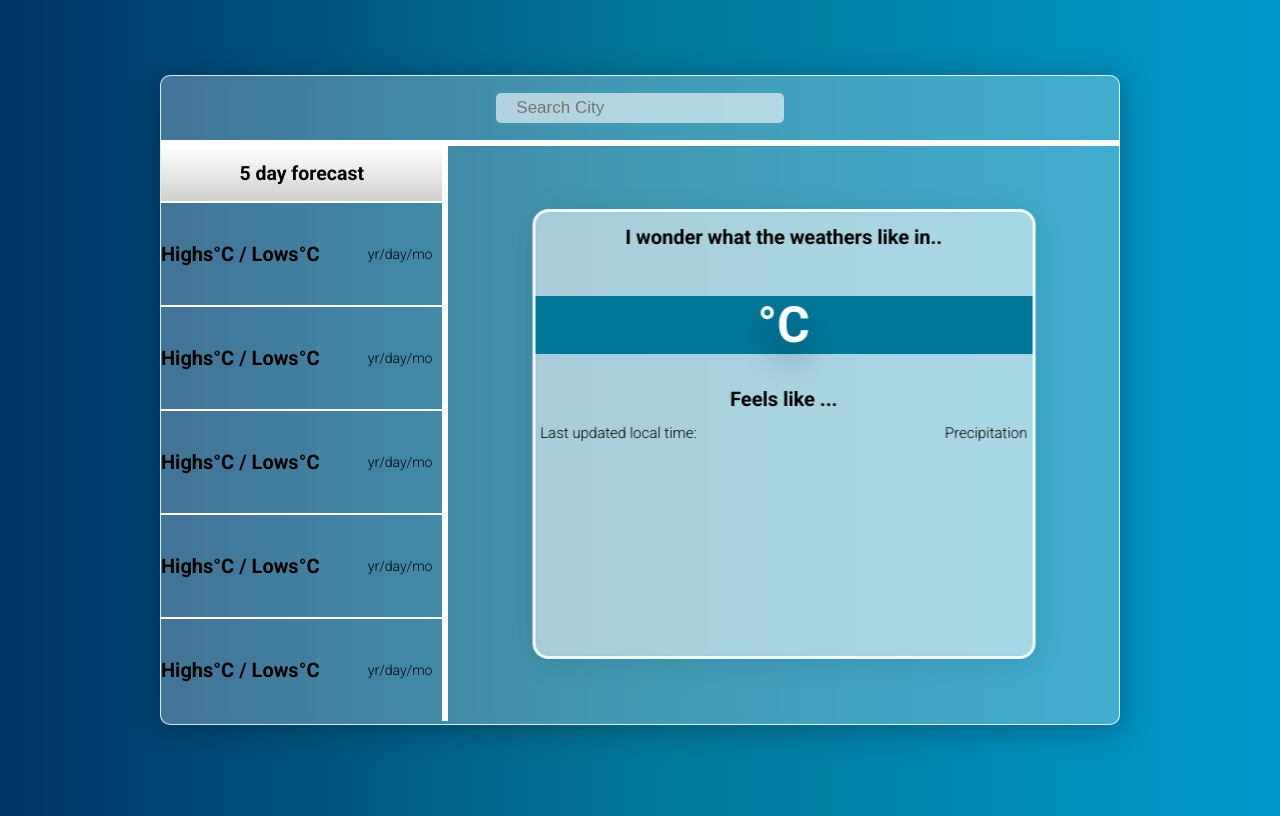
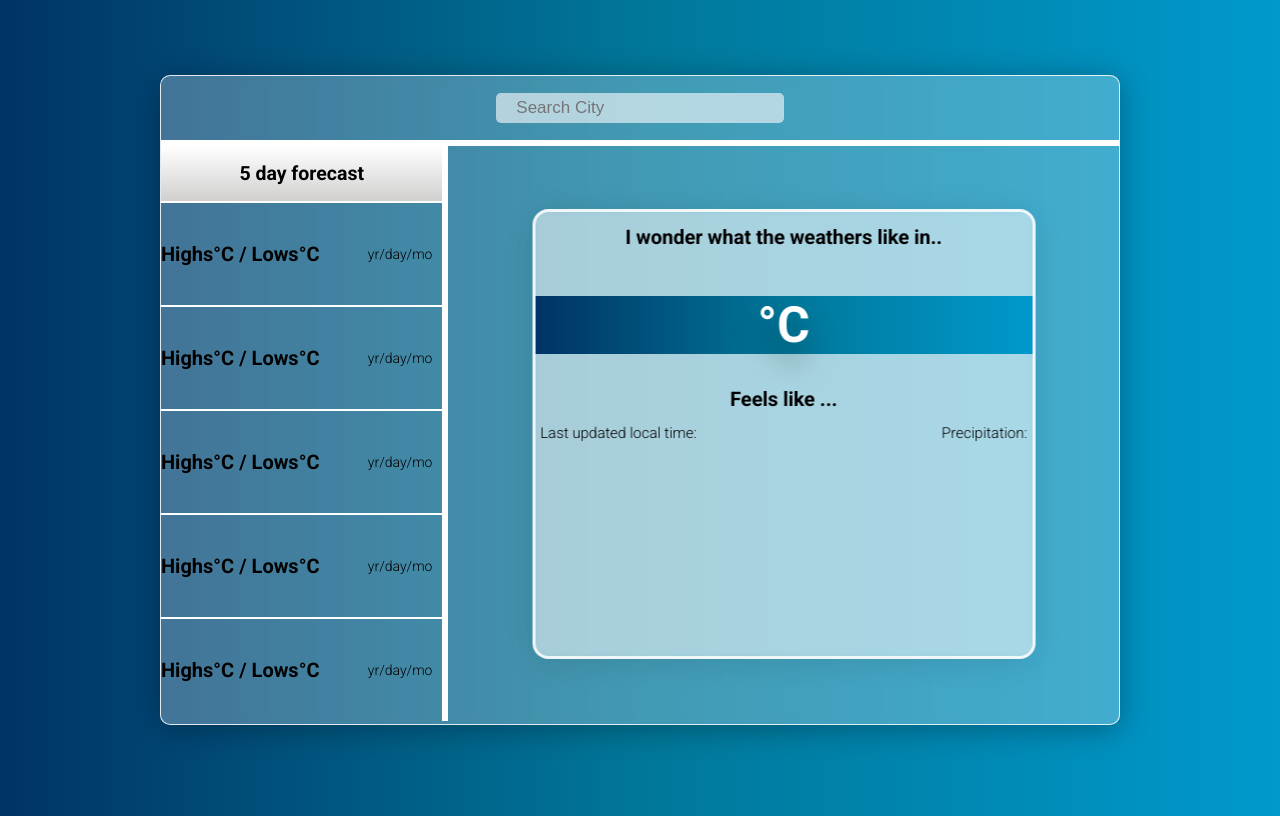
Before and after one commit to GeorgeFlood/weatherApp-react, a React (Create React App) app: page / in a window 1280 px wide. Built offline with nearby package versions, Linux system fonts and the light colour scheme.

Commit message:
changed some styles

```diff
--- a/src/Forecast.js
+++ b/src/Forecast.js
@@ -60,7 +60,7 @@ const Forcast = function ({ weatherData, location, getIcon }) {
             {weatherData ? [weatherData.currentConditions.conditions] : ""}
           </p>
           <div className="Precipitation">
-            <p>Precipitation</p>
+            <p>Precipitation:</p>
             <p>
               {" "}
               {weatherData ? `${weatherData.currentConditions.precip}` : ""}
--- a/src/scss/_forcast.scss
+++ b/src/scss/_forcast.scss
@@ -29,7 +29,7 @@
   }
 
   & p {
-    font-size: 1.5rem;
+    font-size: 1.9rem;
   }
 }
 
@@ -41,7 +41,7 @@
 .temp {
   font-size: 5rem;
   color: white;
-  background-color: #007799;
+  background: linear-gradient(to right, #003366, #007799, #0099cc);
   text-shadow: 0 2rem 3rem rgba(0, 0, 0, 0.4);
 }
 
--- a/src/styles/main.css
+++ b/src/styles/main.css
@@ -108,7 +108,7 @@ form {
   font-size: 1.7rem;
 }
 .forcast-top p {
-  font-size: 1.5rem;
+  font-size: 1.9rem;
 }
 
 .location--active {
@@ -119,7 +119,7 @@ form {
 .temp {
   font-size: 5rem;
   color: white;
-  background-color: #007799;
+  background: linear-gradient(to right, #003366, #007799, #0099cc);
   text-shadow: 0 2rem 3rem rgba(0, 0, 0, 0.4);
 }
 
```
Also changed, not shown: 1 other file (tests, documents, lock files or other folders).
